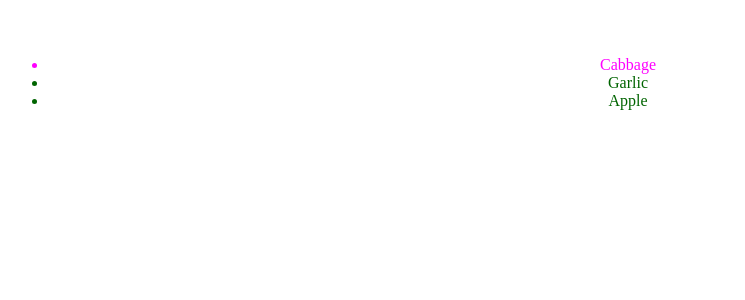
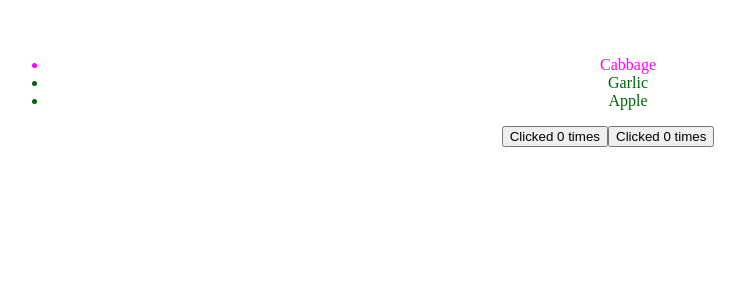
Before and after one commit to Gorzal91/blog-with-profile, a React (Vite) app: page / in a window 1280 px wide. Shown: the top 300 px of the page, without its empty margins (32-777 px from the left). Built offline with nearby package versions, Linux system fonts and the light colour scheme.

Commit message:
useState example

```diff
--- a/src/App.jsx
+++ b/src/App.jsx
@@ -1,19 +1,17 @@
 import "./App.css";
+import MyButton from "./components/MyButton";
+import { useState } from "react";
 
 
-const MyButton = () => {
-  return (
-    <button>My Button</button>
-  )
-}
+
 function App() {
 
-  const user = {
-    name: 'Hedy Lamarr',
-    surname: 'true',
-    imageUrl: 'https://i.imgur.com/yXOvdOSs.jpg',
-    imageSize: 90,
-  };
+  const [count, setCount] = useState(0);
+
+  const handleClick = () => {
+      setCount(count + 1)
+    }
+
 
   const products = [
     { title: 'Cabbage', isFruit: 1, id: 1 },
@@ -36,8 +34,11 @@ function App() {
 
   return (
     <>
-      <ul>{listItems}
-      </ul>
+      <ul>{listItems}</ul>
+
+      <MyButton count={count} onClick={handleClick}/>
+      <MyButton count={count} onClick={handleClick}/>
+
     </>
   );
 }
--- /dev/null
+++ b/src/components/MyButton.jsx
@@ -0,0 +1,10 @@
+const MyButton = ({ count, onClick }) => {
+
+    return (
+      <button onClick={onClick}>
+        Clicked {count} times
+      </button>
+    );
+  }
+
+export default MyButton;
```
